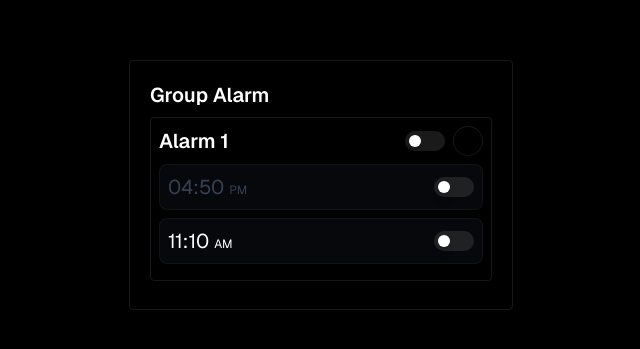
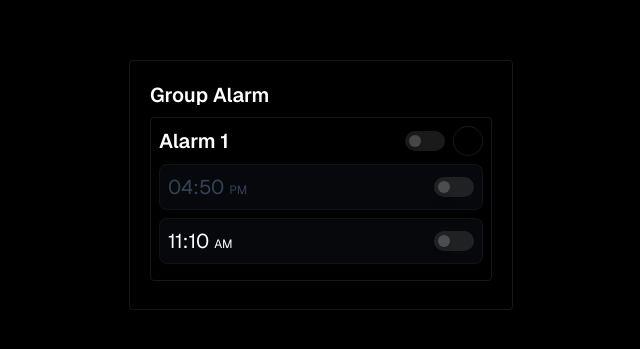
Before and after one commit to johnmichaelechemani/Group-Alarm, a React (Vite) app: page / in a window 1280 px wide. Shown: the part 215-564 px from the top of the page, without its empty margins (319-959 px from the left). Built offline with nearby package versions, Linux system fonts and the light colour scheme; some icons are missing.

Commit message:
new updates

```diff
--- a/src/App.jsx
+++ b/src/App.jsx
@@ -23,7 +23,7 @@ function App() {
               <div
                 className={`my-2 py-2 px-2  rounded-lg text-xl border  bg-gray-800/20 flex justify-between items-center ${
                   enabled
-                    ? "text-white border-gray-400"
+                    ? "text-white border-gray-500/50"
                     : "text-gray-700 border-gray-500/10"
                 }`}
               >
--- a/src/components/Switch.jsx
+++ b/src/components/Switch.jsx
@@ -9,7 +9,9 @@ export const MySwitch = ({ enabled, setEnabled }) => {
     >
       <span
         aria-hidden="true"
-        className="pointer-events-none inline-block size-3 translate-x-0 rounded-full bg-white ring-0 shadow-lg transition duration-200 ease-in-out group-data-[checked]:translate-x-5"
+        className={`pointer-events-none inline-block size-3 translate-x-0 rounded-full  ring-0 shadow-lg transition duration-200 ease-in-out group-data-[checked]:translate-x-5 ${
+          enabled ? "bg-white" : "bg-white/20"
+        }`}
       />
     </Switch>
   );
```
